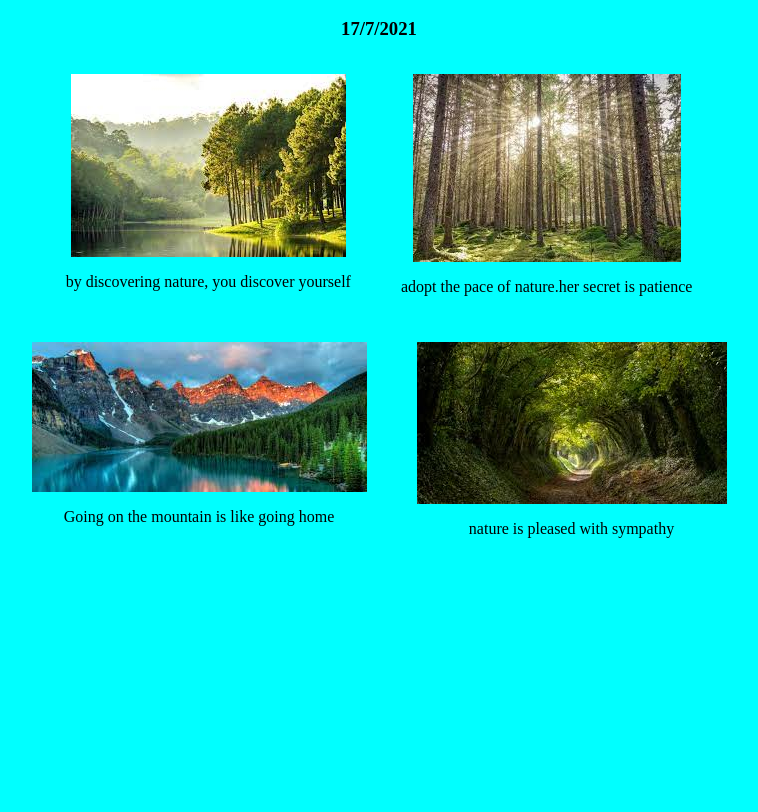
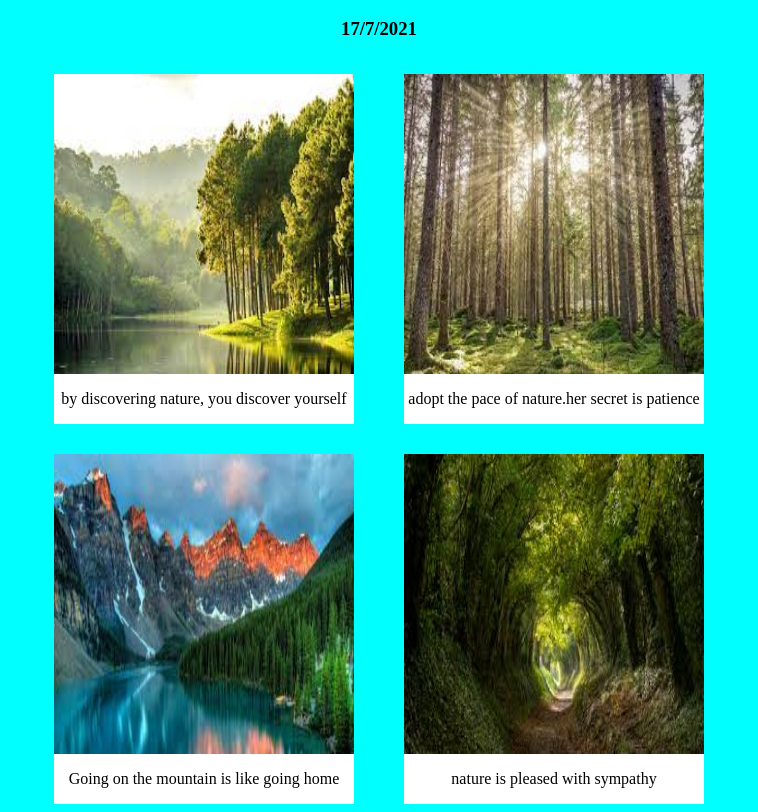
Before and after one commit to legendArpitkumar/class60, a plain HTML site: page index.html in a window 1280 px wide. Shown: the part 48-860 px from the top of the page, without its empty margins (261-1019 px from the left). Before the commit the page ends 800 px from the top, so only its background shows below. Drawn offline with Linux system fonts and the light colour scheme.

Commit message:
Add files via upload

```diff
--- a/style.css
+++ b/style.css
@@ -15,4 +15,12 @@ div {
 .section-style {
     margin-right: 25px;
     margin-left: 25px;
+    background-color: white;
 }
+
+img {
+    height: 300px;
+    width: 300px;
+    background-color: white;
+
+}
```
